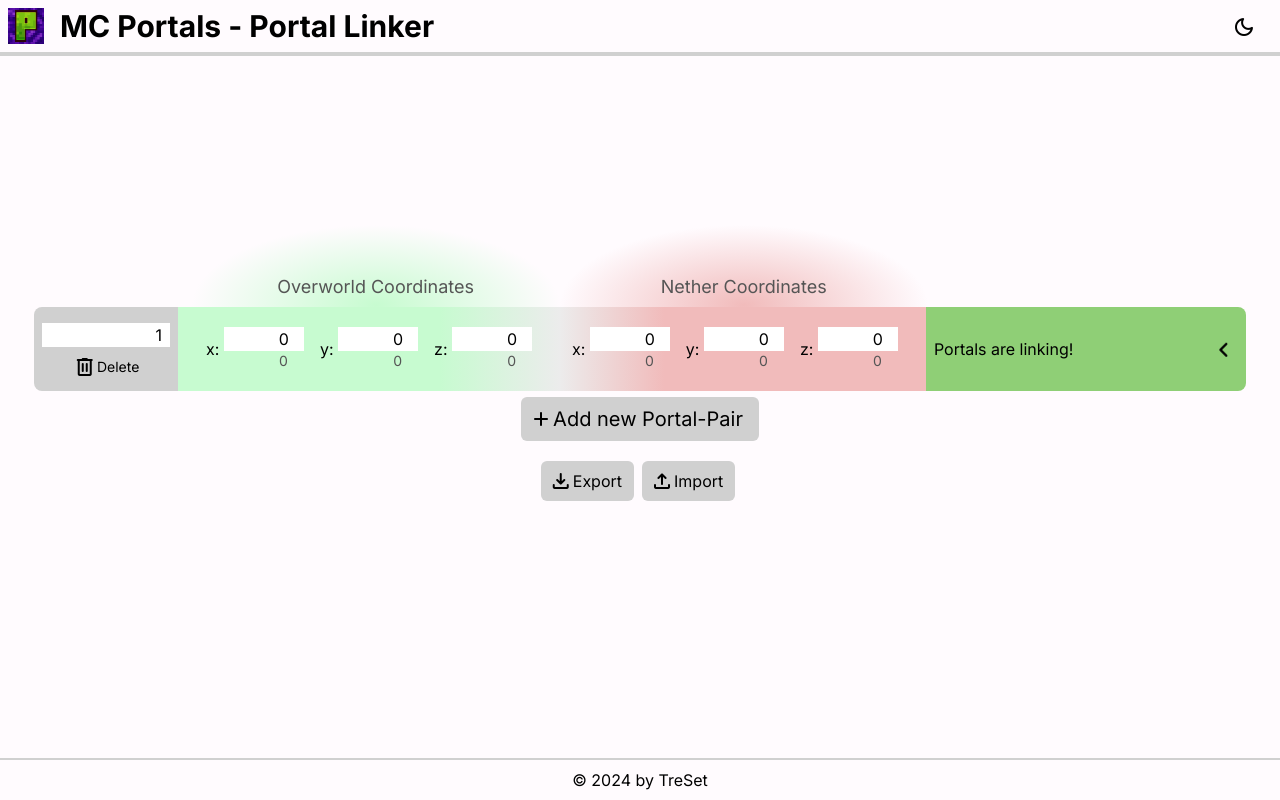
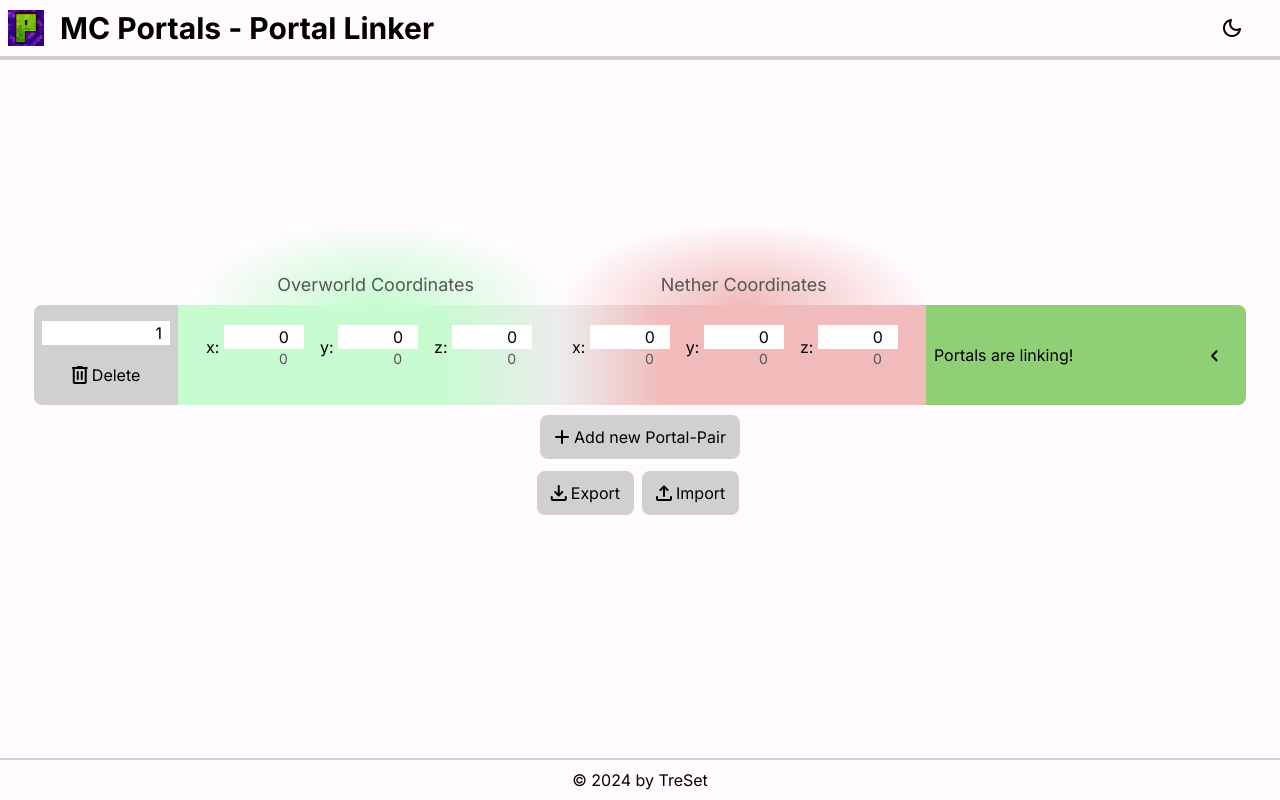
Before and after one commit to Tre5et/portal-linker, a Next.js app: page / in a window 1280 px wide. Built offline with nearby package versions, Linux system fonts and the light colour scheme.

Commit message:
Improved Buttons

```diff
--- a/src/app/page.tsx
+++ b/src/app/page.tsx
@@ -5,6 +5,7 @@ import {PortalCard} from "@/app/ui/portal-card";
 import {PortalPair, OverworldPortal, NetherPortal} from "@/app/_data/Portal";
 import {Download} from "@/app/ui/download";
 import {Upload} from "@/app/ui/upload";
+import {Button} from "@/app/ui/button";
 
 export default function Home() {
     const [portals, setPortals] = useState<PortalPair[]>([
@@ -41,12 +42,12 @@ export default function Home() {
                             />)
                     })
                 }
-                <div className="flex flex-row justify-center w-full">
-                    <div className="flex flex-row items-center bg-card rounded-md text-xl p-2 pr-4 cursor-pointer hover:bg-card-hover select-none" onClick={() => setPortals(portals.toSpliced(portals.length, 0, new PortalPair(new OverworldPortal(0, 0, 0), new NetherPortal(0,0,0), (portals.length + 1).toString())))}>
+                <div className="flex flex-row justify-center w-full mt-1">
+                    <Button onClick={() => setPortals(portals.toSpliced(portals.length, 0, new PortalPair(new OverworldPortal(0, 0, 0), new NetherPortal(0,0,0), (portals.length + 1).toString())))}>
                         <span className="material-symbols-rounded">add</span>Add new Portal-Pair
-                    </div>
+                    </Button>
                 </div>
-                <div className="flex flex-row items-start justify-center py-5 gap-2">
+                <div className="flex flex-row items-start justify-center py-3 gap-2">
                     <Download portals={portals}/>
                     <Upload setPortals={setPortals}/>
                 </div>
--- /dev/null
+++ b/src/app/ui/button.tsx
@@ -0,0 +1,24 @@
+export function Button({
+    children,
+    onClick,
+    className,
+    disabled = false,
+
+}: Readonly<{
+    children: React.ReactNode;
+    onClick: () => void;
+    className?: string;
+    disabled?: boolean;
+
+}>) {
+    return (
+        <button
+            className={`pl-2 pr-3 py-2 flex flex-row items-center rounded-lg border-2 border-card bg-card text-text hover:bg-card-hover ${className ?? ""}`}
+            onClick={onClick}
+            disabled={disabled}
+
+        >
+            {children}
+        </button>
+    );
+}
--- a/src/app/ui/download.tsx
+++ b/src/app/ui/download.tsx
@@ -1,4 +1,5 @@
 import {PortalPair} from "@/app/_data/Portal";
+import {Button} from "@/app/ui/button";
 
 export function Download({
     portals
@@ -17,8 +18,8 @@ export function Download({
     }
 
     return (
-        <div className="flex flex-row items-center bg-card rounded-md p-2 pr-3 cursor-pointer select-none" onClick={download}>
+        <Button onClick={download}>
             <span className="material-symbols-rounded">download</span>Export
-        </div>
+        </Button>
     )
 }
--- a/src/app/ui/portal-evaluation.tsx
+++ b/src/app/ui/portal-evaluation.tsx
@@ -2,6 +2,7 @@ import {PairComparison, PortalPair} from "@/app/_data/Portal";
 import { motion } from "framer-motion";
 import {useEffect, useState} from "react";
 import Collapsible from "react-collapsible";
+import {Button} from "@/app/ui/button";
 
 export function PortalEval({
     pair,
@@ -53,12 +54,14 @@ export function PortalEval({
                                         :
                                         <p>Portals are linking!</p>
                                 }
-                                <motion.span
-                                    initial={{rotate: 90, translateY: "0.05rem"}}
-                                    animate={{rotate: open ? 0 : 90}}
-                                    className="text-3xl material-symbols-rounded select-none absolute right-0 cursor-pointer"
-                                >expand_more
-                                </motion.span>
+                                <Button onClick={() => setOpen(!open)} className="bg-transparent hover:bg-transparent py-0 px-0 border-none text-3xl absolute right-0">
+                                    <motion.span
+                                        initial={{rotate: 90, translateY: "0.05rem"}}
+                                        animate={{rotate: open ? 0 : 90}}
+                                        className="material-symbols-rounded"
+                                    >expand_more
+                                    </motion.span>
+                                </Button>
                             </div>
                             :
                             <p>Loading...</p>
--- a/src/app/ui/portal-name.tsx
+++ b/src/app/ui/portal-name.tsx
@@ -1,4 +1,5 @@
 import {PortalPair} from "@/app/_data/Portal";
+import {Button} from "@/app/ui/button";
 
 export function PortalName({
     pair,
@@ -10,9 +11,9 @@ export function PortalName({
     return (
         <div className="p-2 bg-card flex flex-col items-center justify-start gap-2 pt-4 w-36">
             <input type="text" name="name" className="w-full text-right pr-2" value={pair.name} onChange={(e) => setSelf(pair.copy({name: e.target.value}))}></input>
-            <div className="flex flex-row items-center text-sm cursor-pointer select-none hover:text-red-600" onClick={() => setSelf(null)}>
+            <Button className="bg-transparent hover:bg-transparent py-0 px-0 hover:text-red-600" onClick={() => setSelf(null)}>
                 <span className="material-symbols-rounded text-md">delete</span> Delete
-            </div>
+            </Button>
         </div>
     )
 }
--- a/src/app/ui/theme-toggle.tsx
+++ b/src/app/ui/theme-toggle.tsx
@@ -2,6 +2,7 @@
 
 import { useTheme } from "next-themes"
 import { useEffect, useState } from "react";
+import {Button} from "@/app/ui/button";
 
 export function ThemeToggle({...rest} : React.ComponentPropsWithoutRef<"div">) {
     const { resolvedTheme, setTheme } = useTheme()
@@ -28,14 +29,13 @@ export function ThemeToggle({...rest} : React.ComponentPropsWithoutRef<"div">) {
         <div
             {...rest}
         >
-        <span
-            className="material-symbols-rounded cursor-pointer text-center select-none translate-y-1"
-            onClick={() => resolvedTheme === "dark" ? setTheme("light") : setTheme("dark")}
-            tabIndex={0}
-        >
-            <p className="hidden dark:block">light_mode</p>
-            <p className="block dark:hidden">dark_mode</p>
-        </span>
+            <Button
+                className="material-symbols-rounded text-center bg-transparent hover:bg-transparent py-0 px-0 border-none"
+                onClick={() => resolvedTheme === "dark" ? setTheme("light") : setTheme("dark")}
+            >
+                <p className="hidden dark:block">light_mode</p>
+                <p className="block dark:hidden">dark_mode</p>
+            </Button>
         </div>
     )
 }
--- a/src/app/ui/upload.tsx
+++ b/src/app/ui/upload.tsx
@@ -1,5 +1,6 @@
 import {NetherPortal, OverworldPortal, PortalPair} from "@/app/_data/Portal";
 import {useRef, useState} from "react";
+import {Button} from "@/app/ui/button";
 
 export function Upload({
     setPortals
@@ -40,14 +41,9 @@ export function Upload({
 
     return (
         <div className="flex flex-row items-center gap-1">
-            <div
-                className="flex flex-row items-center bg-card rounded-md p-2 pr-3 cursor-pointer select-none"
-                onClick={() => {
-                    fileInput.current?.click();
-                }}
-            >
+            <Button onClick={() => fileInput.current?.click()}>
                 <span className="material-symbols-rounded">upload</span>Import
-            </div>
+            </Button>
             <input
                 type="file"
                 onChange={upload}
@@ -58,15 +54,14 @@ export function Upload({
                 data == null ?
                     <div></div>
                 :
-                    <div
-                        className="bg-card rounded-md p-2 px-3 cursor-pointer select-none"
+                    <Button
                         onClick={() => {
                             setPortals(data)
                             setData(null)
                         }}
                      >
                         Import "{fileInput.current?.files?.item(0)?.name}"
-                    </div>
+                    </Button>
             }
         </div>
     )
```
